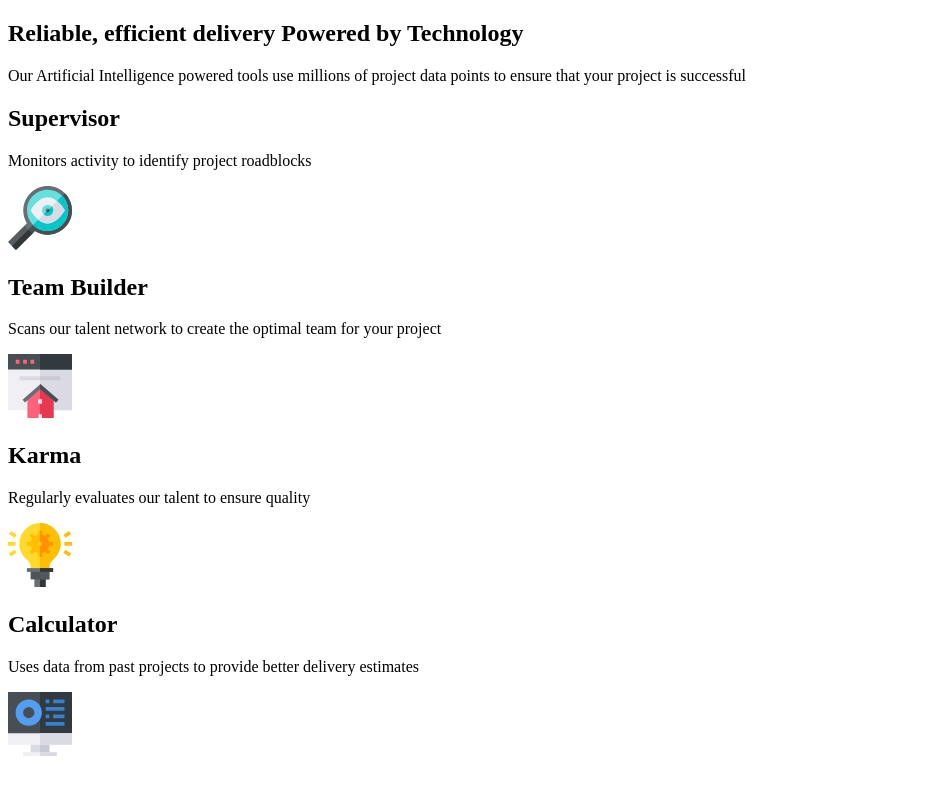
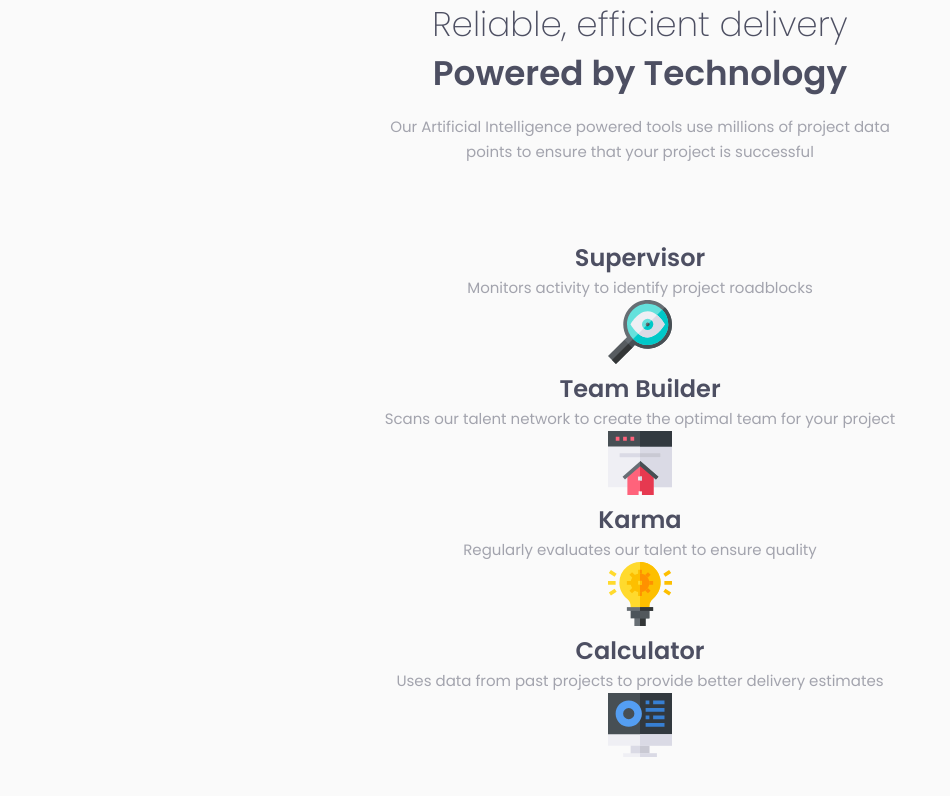
Before and after one commit to Franciscoj91/four-card-feature-section, a plain HTML site: page index.html in a window 1280 px wide. Shown: the whole page, without its empty margins (0-950 px from the left). Drawn offline with Linux system fonts and the light colour scheme.

Commit message:
feat: add general styles and classes

```diff
--- a/assets/css/styles.css
+++ b/assets/css/styles.css
@@ -0,0 +1,58 @@
+@import url('https://fonts.googleapis.com/css2?family=Poppins:ital,wght@0,200;0,400;0,600;1,100&display=swap');
+
+:root {
+    --main-tittle-size: clamp(1.5rem, 1.2359rem + 1.1268vw, 2.25rem);
+    --main-text-size: 0.938rem;
+    --card-tittle-size: 1.25rem;
+    --card-text-size: 0.813rem;
+    --body-bg-color: #FAFAFA;
+    --font-primary-color: #4D4F62;
+}
+
+body, h1, h2, p {
+    margin: 0;
+    padding: 0;
+}
+
+body {
+    font-family: "Poppins", sans-serif;
+    text-align: center;
+    padding-inline-start: 2rem;
+    padding-inline-end: 2rem;
+    background-color: #FAFAFA;
+    color: var(--font-primary-color);
+}
+
+.flex-column-center{
+    display: flex;
+    flex-direction: column;
+    justify-content: center;
+    align-items: center;
+}
+
+main.flex-column-center{
+    gap: 4.75rem;
+}
+
+article.flex-column-center{
+    gap: 1rem;
+}
+
+
+h1 {
+    font-size: var(--main-tittle-size);
+    font-weight: 600;
+    line-height: 1.43;
+    max-width: 19.1ch;
+}
+
+h1 span {
+    font-weight: 200;
+}
+
+p {
+    font-size: var(--main-text-size);
+    line-height: 1.67;
+    opacity: 0.5;
+    max-width: 57.4ch;
+}
--- a/index.html
+++ b/index.html
@@ -15,8 +15,8 @@
     <title>Frontend Mentor | Four card feature section</title>
   </head>
   <body>
-    <main>
-      <article>
+    <main class="flex-column-center">
+      <article class="main-info flex-column-center">
         <h1><span>Reliable, efficient delivery</span> Powered by Technology</h1>
         <p>Our Artificial Intelligence powered tools use millions of project data points to ensure that your project is successful</p>
       </article>
```
